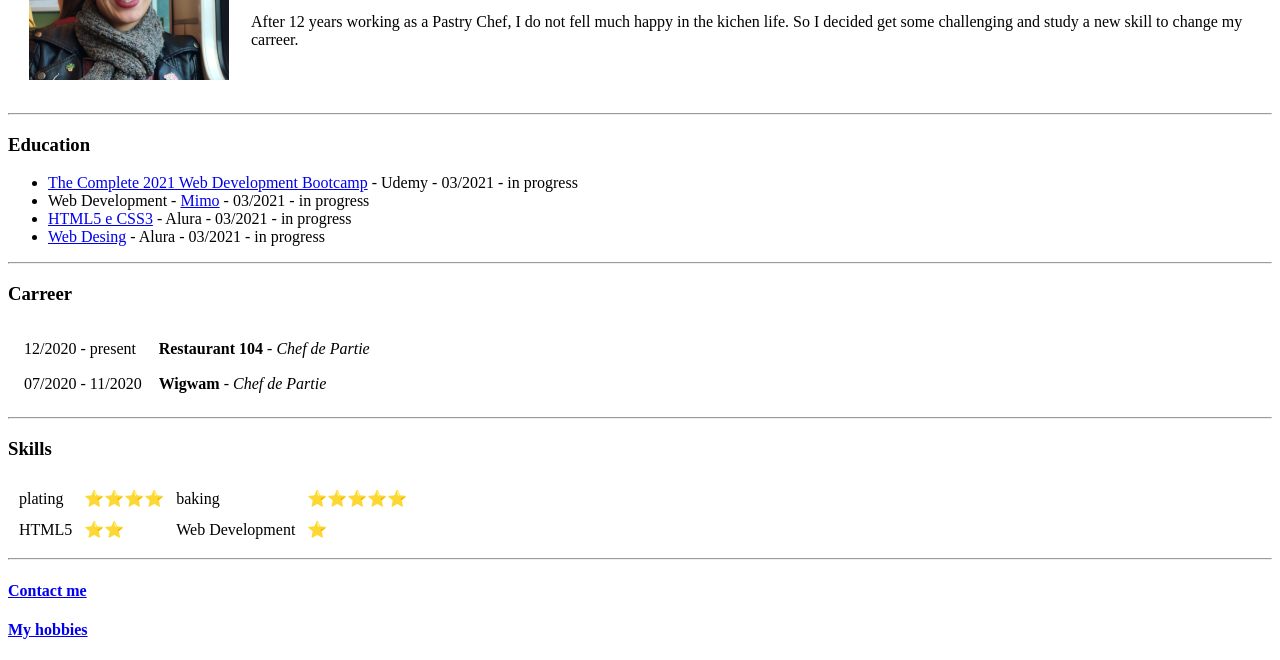
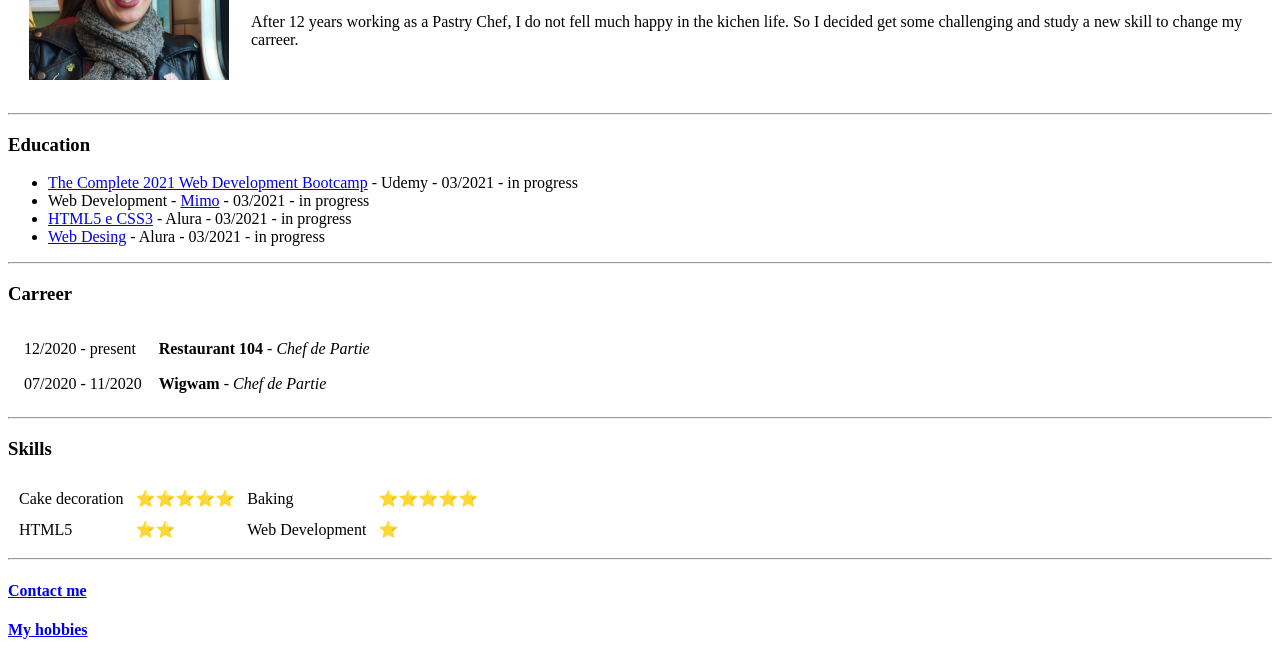
Before and after one commit to cinthiafontoura/cv, a plain HTML site: page index.html in a window 1280 px wide. Shown: the part 149-809 px from the top of the page. Drawn offline with Linux system fonts and the light colour scheme.

Commit message:
Update index.html

```diff
--- a/index.html
+++ b/index.html
@@ -43,9 +43,9 @@
   <h3>Skills</h3>
   <table cellspacing="10">
     <tr>
-      <td>plating</td>
-      <td>⭐⭐⭐⭐</td>
-      <td>baking</td>
+      <td>Cake decoration</td>
+      <td>⭐⭐⭐⭐⭐</td>
+      <td>Baking</td>
       <td>⭐⭐⭐⭐⭐</td>
     </tr>
     <tr>
```
